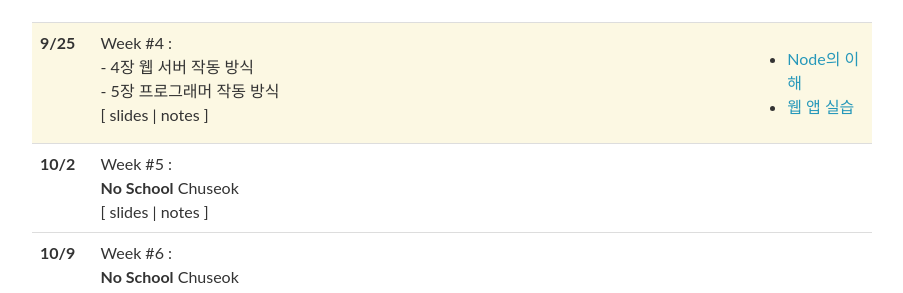
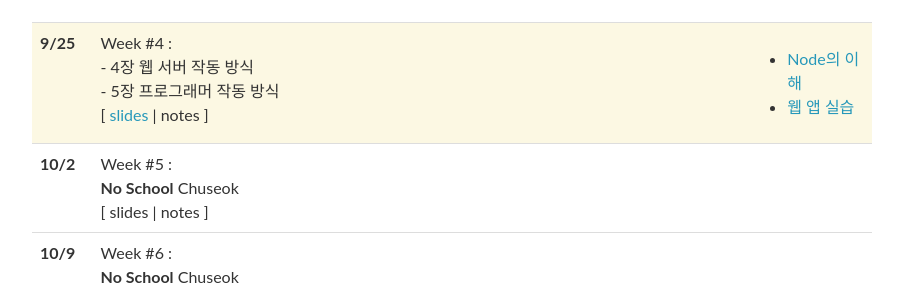
Before and after one commit to 2023-aaronkr/dju-sec, a Jekyll site: the page built from _pages/lectures.md, in a window 1280 px wide and 900 px high, scrolled down 543 px. Shown: the part 155-448 px from the top of the window, without its empty margins (188-1091 px from the left). Built offline with Jekyll 4.4.1, drawn with Linux system fonts in a browser that asks for light colours; nearby versions of some CDN libraries; comment, search, counter and statistics services are not loaded; part of the change alters nothing that is shown.

```diff
--- a/_data/lectures.yml
+++ b/_data/lectures.yml
@@ -37,7 +37,7 @@
   title: >
     - 4장 웹 서버 작동 방식 <br />
     - 5장 프로그래머 작동 방식
-  slides:
+  slides: "https://docs.google.com/presentation/d/16WBPHmdOJGnB9nWbZxW215Qa1H2xbYjF41hFl-UapmY/edit?usp=sharing"
   readings:
   logistics: >
     <ul>
```
